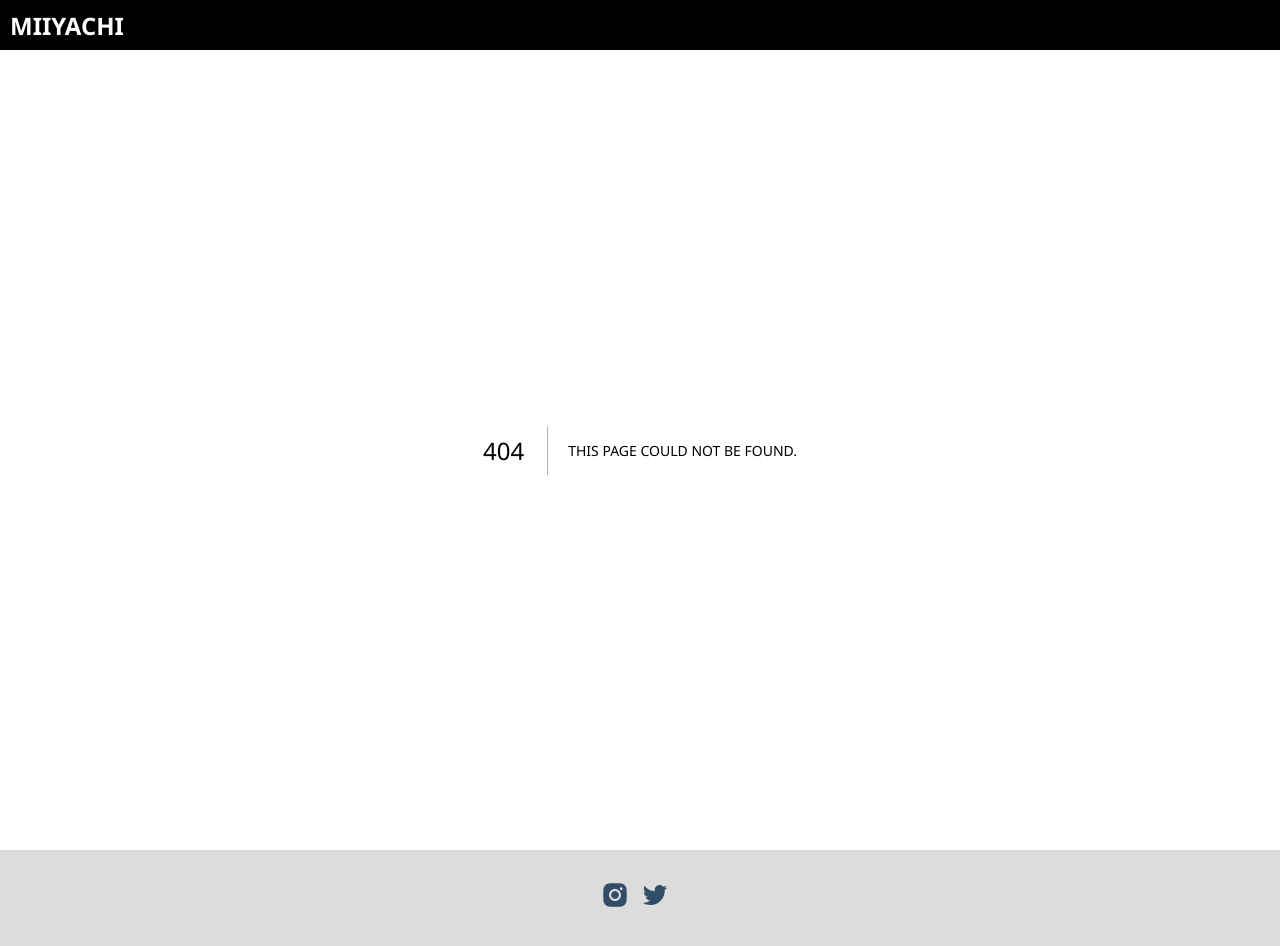
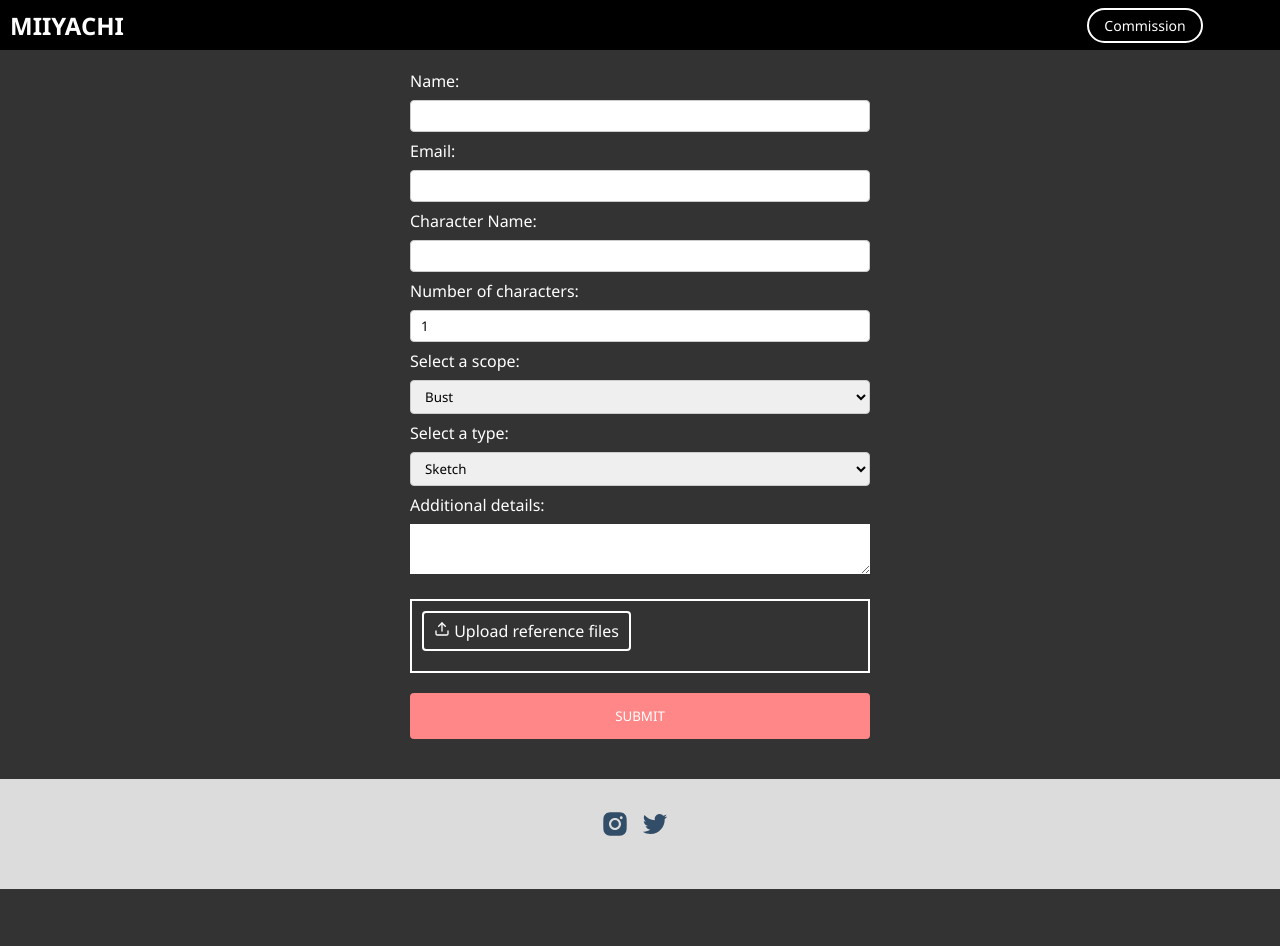
Before and after one commit to marcopolo1124/mochi-art, a Next.js app: page /order-form in a window 1280 px wide. Before the commit this address had no page. Shown: the top 946 px of the page. After the commit the page ends 889 px from the top, so only its background shows below. Built offline with nearby package versions, Linux system fonts and the light colour scheme.

Commit message:
created a front end of the order form

```diff
--- a/src/components/NavBar.tsx
+++ b/src/components/NavBar.tsx
@@ -10,7 +10,7 @@ const Navbar = () => {
         </div>
         <div className='navbar-menu'>
           {/* <Link href=""><span className='navbar-menu-item'>Gallery</span></Link> */}
-          {/* <Link href="/commissions"><span className='navbar-menu-item'>Commissions</span></Link> */}
+          <Link href="/commissions"><span className='navbar-menu-item'>Commission</span></Link>
           {/* <Link href="/terms-of-service"><span className='navbar-menu-item' >Terms of Service</span></Link> */}
           {/* <Link href=""><span className='navbar-menu-item'>Contact</span></Link> */}
         </div>
--- a/src/pages/commissions.tsx
+++ b/src/pages/commissions.tsx
@@ -43,7 +43,7 @@ const commissions = ({commission_open, art_trade_open}: commissionProps) => {
                   <strong id="open" onClick={handleCommissionClick}>Open</strong>:
                   <strong id="closed" onClick={handleCommissionClick}>Closed</strong>}
                 </p>
-                <Link href="/terms-of-service"><h3>MAKE SURE TO READ THROUGH MY TERMS OF SERVICE BEFORE ORDERING!</h3></Link>
+                <Link href="/terms-of-service"><h3>MAKE SURE TO CLICK HERE AND READ THROUGH MY TERMS OF SERVICE BEFORE ORDERING!</h3></Link>
             </div>
             <div className="article-div" id="rates">
                 <h3 className="section-title">RATES</h3>
@@ -91,7 +91,7 @@ const commissions = ({commission_open, art_trade_open}: commissionProps) => {
             </div>
             <hr/>
             <div id="order-button-container">
-              <button id="order-button">Go to order form</button>
+              <Link href="/order-form"><button id="order-button">Go to order form</button></Link>
             </div>
 
         </main>
--- /dev/null
+++ b/src/pages/order-form.tsx
@@ -0,0 +1,88 @@
+import React, {useState, ChangeEvent, useEffect} from 'react'
+import {FiUpload} from 'react-icons/fi'
+
+type CommissionScope = "bust" | "half-body" | "full-body" | null
+type CommissionType = "sketch" | "colored-sketch" | "full-render" | "vtuber" | null
+
+const OrderForm = () => {
+    const [name, setName] = useState<string>("")
+    const [email, setEmail] = useState<string>("")
+    const [commissionScope, setCommissionScope] = useState<CommissionScope>(null)
+    const [commissionType, setCommissionType] = useState<CommissionType>(null)
+    const [characterName, setCharacterName] = useState<string>("")
+    const [numberOfCharcters, setNumberOfCharacters] = useState<number>(1)
+    const [details, setDetails] = useState<string>("")
+    const [references, setReferences] = useState<File[]>([]);
+    useEffect(() => {
+        console.log(references)
+    }, [references])
+    const handleFileChange = (e: ChangeEvent<HTMLInputElement>) => {
+        setReferences(prev => e.target.files? [...prev, ...(Array.from(e.target.files))]: [...prev]);
+    };
+    return (
+        <div>
+            <form>
+                <label htmlFor='name'>Name:</label>
+                <input
+                    name='name'
+                    id='name'
+                    type={"text"}
+                    onChange={(e) => {setName(e.target.value)}}
+                    required
+                />
+                <label htmlFor='email'>Email:</label>
+                <input
+                    name='email'
+                    id='email'
+                    type={"email"}
+                    onChange={(e) => {setEmail(e.target.value)}}
+                    required
+                />
+                <label htmlFor='character-name'>Character Name:</label>
+                <input
+                    name='character-name'
+                    id='character-name'
+                    type={"text"}
+                    value={characterName}
+                    onChange={(e) => {setCharacterName(e.target.value)}}
+                />
+                <label htmlFor='number-of-characters'>Number of characters:</label>
+                <input
+                    name="number-of-characters"
+                    id="number-of-characters"
+                    type={"number"}
+                    min={0}
+                    value={numberOfCharcters.toString()}
+                    onChange={(e) => {setNumberOfCharacters(parseInt(e.target.value))}}
+                />
+                <label htmlFor="scope">Select a scope:</label>
+                    <select id="scope" name="scope">
+                        <option value="bust">Bust</option>
+                        <option value="half-body">Half Body</option>
+                        <option value="full-body">Full Body</option>
+                    </select>
+                <label htmlFor="type">Select a type:</label>
+                    <select id="type" name="type">
+                        <option value="sketch">Sketch</option>
+                        <option value="colored-sketch">Colored Sketch</option>
+                        <option value="full-render">Full Render</option>
+                        <option value="vtuber">Vtuber</option>
+                    </select>
+                <label htmlFor='additional-details'>Additional details:</label>
+                <textarea name='additional-details' onChange={(e) => {setDetails(e.target.value)}}/>
+                <div className="file-upload">
+                    <label htmlFor="references" className='upload-label'><FiUpload/> Upload reference files</label>
+                    <input type="file" id="references" onChange={handleFileChange} name="references" multiple />
+                    {references.map(reference => <p>{reference.name}</p>)}
+                </div>
+
+
+                <input type={"submit"} value="SUBMIT"/>
+
+
+            </form>
+        </div>
+    )
+}
+
+export default OrderForm
--- a/src/styles/globals.css
+++ b/src/styles/globals.css
@@ -58,11 +58,14 @@ width: 100%;
 
 span.navbar-menu-item{
   /* text-transform: uppercase; */
-  padding: 10px 15px;
+  padding: 6px 15px;
   transition: color 0.5s;
   font-size: 14px;
   color: white;
   width: 100000px;
+  border: 2px solid white;
+  border-radius: 30px;
+  transform: scale(1,1);
 }
 
 .navbar-menu{
@@ -73,8 +76,10 @@ span.navbar-menu-item{
 
 
 span.navbar-menu-item:hover {
-  color: grey;
-  border-bottom: 3px solid #fe5464;
+  transform: scale(1.05, 1.05);
+  background-color: #2f2f2f
+  /* font-size: 12px; */
+
 }
 
 
@@ -440,3 +445,76 @@ table{
 #order-button:hover{
   background-color: #f02d34;
 }
+
+form {
+  padding: 30px;
+  color: white;
+  border-radius: 5px;
+  padding: 20px;
+  width: 500px;
+}
+
+/* .input-field {
+  display: flex;
+  flex-direction: column;
+  justify-content: flex-start;
+} */
+
+input[type=text], input[type=email], input[type=number], select {
+  width: 100%;
+  padding: 6px 10px;
+  margin: 8px 0;
+  display: inline-block;
+  border: 1px solid #ccc;
+  border-radius: 4px;
+  box-sizing: border-box;
+}
+
+input[type=file]{
+  display: none;
+}
+
+input[type=submit] {
+  width: 100%;
+  background-color: #ff8787;
+  color: white;
+  padding: 14px 20px;
+  margin: 20px 0;
+  border: none;
+  border-radius: 4px;
+  cursor: pointer;
+
+}
+
+textarea {
+  padding: 7px 20px;
+  margin-top: 8px;
+  margin-bottom: 20px;
+  border: none;
+  width: 100%;
+}
+
+input[type=submit]:hover {
+  background-color: #f02d34;
+  text-transform: uppercase;
+}
+
+.upload-label{
+  /* background-color: white; */
+  /* color: black; */
+  border: 2px solid white;
+  border-radius: 4px;
+  padding: 7px 10px;
+  cursor: pointer;
+  display: inline-block;
+  margin-bottom: 10px;
+}
+
+.upload-label:hover{
+  background-color: #8f8f8f
+}
+
+.file-upload{
+  padding: 10px;
+  border: 2px solid white
+}
```
Also changed, not shown: 1 other file (tests, documents, lock files or other folders).
